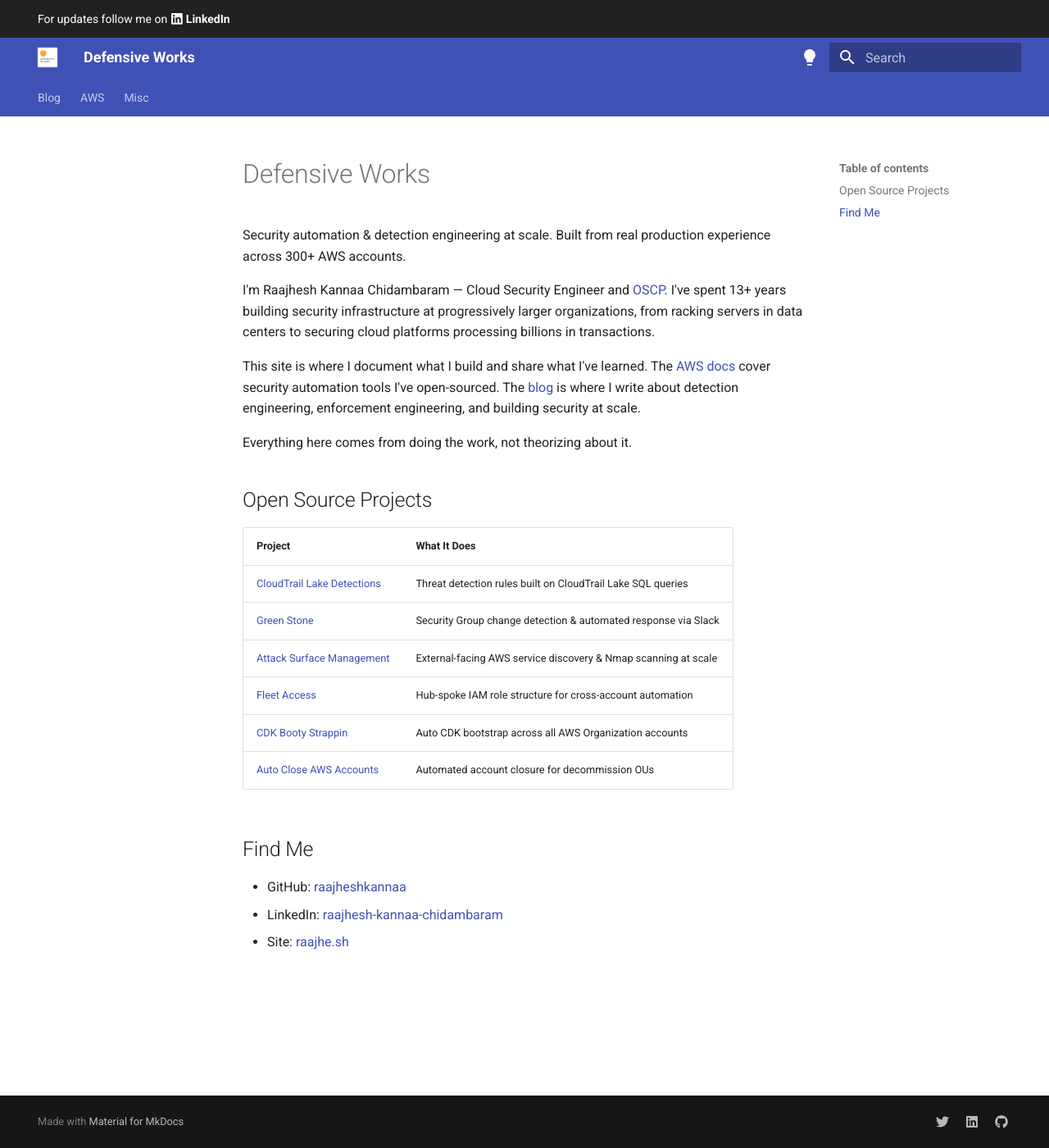
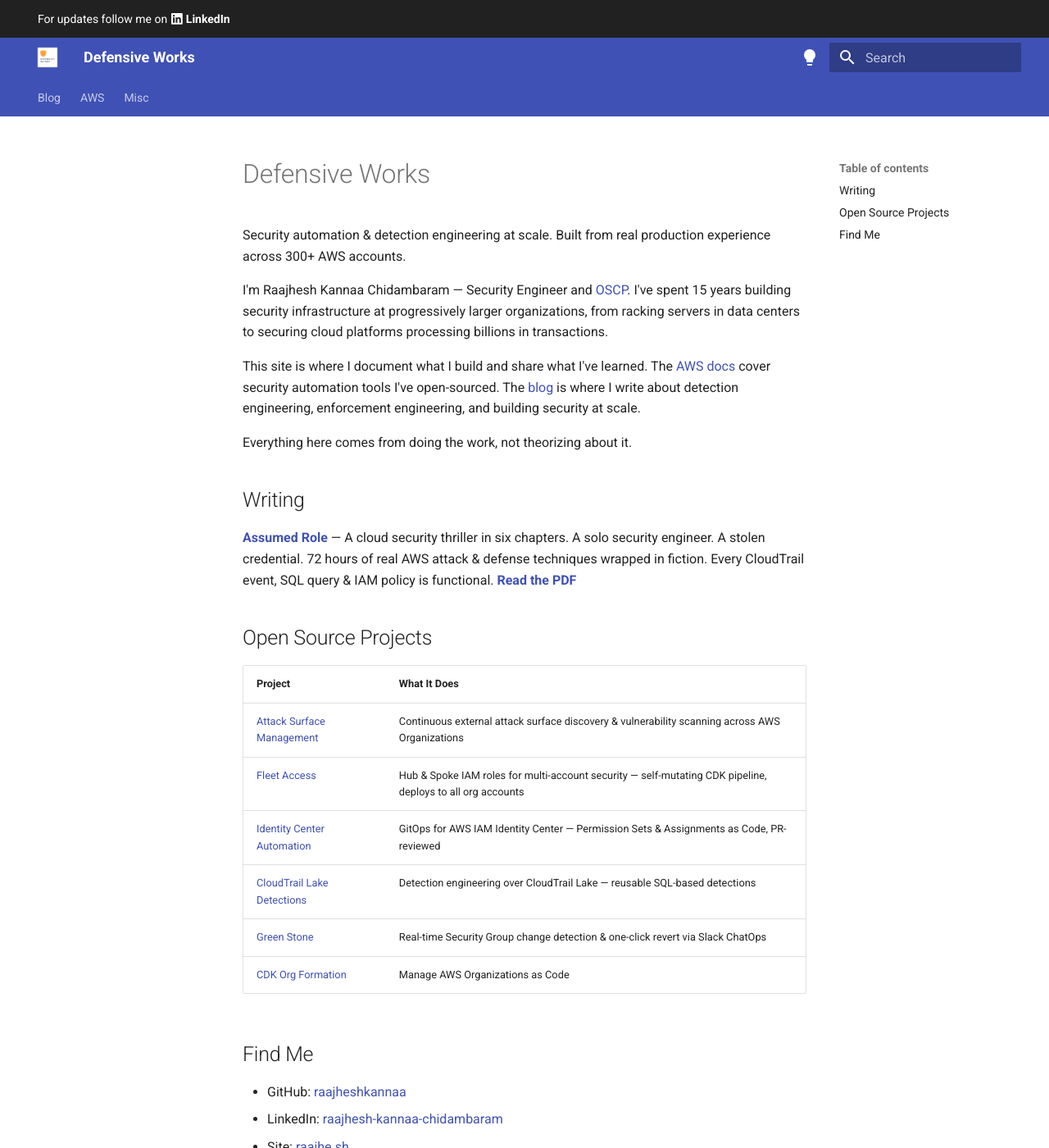
Before and after one commit to raajheshkannaa/defensive.works, an MkDocs documentation site: the page built from content/index.md, in a window 1280 px wide and 1400 px high. Shown: the whole window at 82% size. Built offline with MkDocs 1.6.1 and Material for MkDocs 9.7.7, drawn with Linux system fonts in a browser that asks for light colours.

Commit message:
polish: add Assumed Role, update projects, remove empty sections
- Add Assumed Role book to homepage
- Update project table to match GitHub profile (identity-center, cdk-org-formation)
- Fix years of experience (13 → 15)
- Remove "Cloud" from Security Engineer title
- Remove empty infrastructure-security & network-security sections
- Fix blog footer title

```diff
--- a/content/index.md
+++ b/content/index.md
@@ -2,22 +2,26 @@
 
 Security automation & detection engineering at scale. Built from real production experience across 300+ AWS accounts.
 
-I'm Raajhesh Kannaa Chidambaram — Cloud Security Engineer and [OSCP](https://www.offensive-security.com/pwk-oscp/). I've spent 13+ years building security infrastructure at progressively larger organizations, from racking servers in data centers to securing cloud platforms processing billions in transactions.
+I'm Raajhesh Kannaa Chidambaram — Security Engineer and [OSCP](https://www.offensive-security.com/pwk-oscp/). I've spent 15 years building security infrastructure at progressively larger organizations, from racking servers in data centers to securing cloud platforms processing billions in transactions.
 
 This site is where I document what I build and share what I've learned. The [AWS docs](aws/index.md) cover security automation tools I've open-sourced. The [blog](blog/index.md) is where I write about detection engineering, enforcement engineering, and building security at scale.
 
 Everything here comes from doing the work, not theorizing about it.
 
+## Writing
+
+**[Assumed Role](https://github.com/raajheshkannaa/assumed-role)** — A cloud security thriller in six chapters. A solo security engineer. A stolen credential. 72 hours of real AWS attack & defense techniques wrapped in fiction. Every CloudTrail event, SQL query & IAM policy is functional. **[Read the PDF](https://github.com/raajheshkannaa/assumed-role/releases/tag/v1.0)**
+
 ## Open Source Projects
 
 | Project | What It Does |
 |---|---|
-| [CloudTrail Lake Detections](https://github.com/raajheshkannaa/aws-cloudtrail-lake-detections) | Threat detection rules built on CloudTrail Lake SQL queries |
-| [Green Stone](https://github.com/raajheshkannaa/green-stone) | Security Group change detection & automated response via Slack |
-| [Attack Surface Management](https://github.com/raajheshkannaa/attack-surface-management) | External-facing AWS service discovery & Nmap scanning at scale |
-| [Fleet Access](https://github.com/raajheshkannaa/fleet-access) | Hub-spoke IAM role structure for cross-account automation |
-| [CDK Booty Strappin](https://github.com/raajheshkannaa/cdk-booty-strappin) | Auto CDK bootstrap across all AWS Organization accounts |
-| [Auto Close AWS Accounts](https://github.com/raajheshkannaa/auto-close-aws-accounts) | Automated account closure for decommission OUs |
+| [Attack Surface Management](https://github.com/raajheshkannaa/attack-surface-management) | Continuous external attack surface discovery & vulnerability scanning across AWS Organizations |
+| [Fleet Access](https://github.com/raajheshkannaa/fleet-access) | Hub & Spoke IAM roles for multi-account security — self-mutating CDK pipeline, deploys to all org accounts |
+| [Identity Center Automation](https://github.com/raajheshkannaa/identity-center-automation) | GitOps for AWS IAM Identity Center — Permission Sets & Assignments as Code, PR-reviewed |
+| [CloudTrail Lake Detections](https://github.com/raajheshkannaa/aws-cloudtrail-lake-detections) | Detection engineering over CloudTrail Lake — reusable SQL-based detections |
+| [Green Stone](https://github.com/raajheshkannaa/green-stone) | Real-time Security Group change detection & one-click revert via Slack ChatOps |
+| [CDK Org Formation](https://github.com/raajheshkannaa/cdk-org-formation) | Manage AWS Organizations as Code |
 
 ## Find Me
 
```
Also changed, not shown: content/blog/detection-engineering-cloudtrail-lake.md (+1 -1 lines), content/aws/infrastructure-security/.pages (deleted), content/aws/network-security/.pages (deleted).
